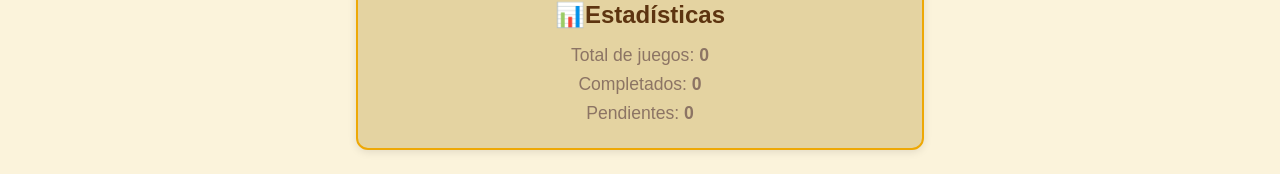
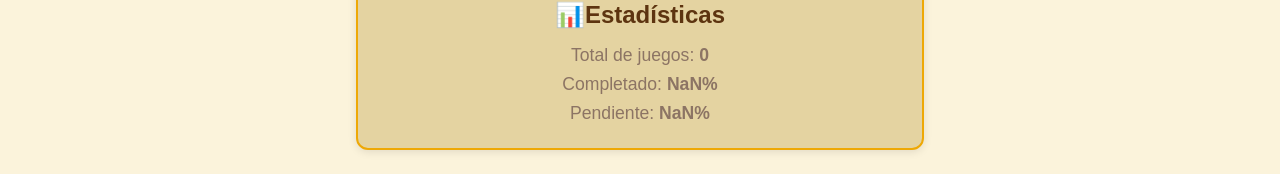
Before and after one commit to palomangc/entregable, a Vue app: page / in a window 1280 px wide. Shown: the part 492-666 px from the top of the page. Built offline with nearby package versions, Linux system fonts and the light colour scheme; no server answers; the database is empty.

Commit message:
Añadido botón borrar en ListaJuegos, y % en home.

```diff
--- a/src/App.vue
+++ b/src/App.vue
@@ -1,7 +1,3 @@
-<script setup>
-
-</script>
-
 <template>
   <div>
     <div class="home">
--- a/src/views/Home.vue
+++ b/src/views/Home.vue
@@ -32,8 +32,8 @@ onMounted(async () => {
       <h2>📊Estadísticas</h2>
       <ul>
         <li>Total de juegos: <strong>{{ total }}</strong></li>
-        <li>Completados: <strong>{{ completados }}</strong></li>
-        <li>Pendientes: <strong>{{ pendientes }}</strong></li>
+        <li>Completado: <strong>{{ ((completados / total) * 100).toFixed(2) }}%</strong></li>
+        <li>Pendiente: <strong>{{ ((pendientes / total) *100).toFixed(2) }}%</strong></li>
       </ul>
     </div>
   <div class="botones">
--- a/src/views/ListaJuegos.vue
+++ b/src/views/ListaJuegos.vue
@@ -54,6 +54,28 @@ onMounted ( async () => {
     .order('completado', { ascending: true});
     juegos.value = data
 })
+
+//Eliminar juegos
+async function borrarJuego(id) {
+  const { error } = await supabase
+  .from('juegos')
+  .delete()
+  .eq('id', id)
+
+  if (error){
+    console.error('Error al borrar el juego:', error)
+    alert('Hubo un error al eliminar el juego')
+  } else {
+    //Actualizar la lista de juegos tras borrar
+    juegos.value = juegos.value.filter(j => j.id !== id)
+  }
+
+  if (confirm('¿Estás seguro de que quieres eliminar este juego?')){
+
+  }
+}
+
+
 const juegosFiltradosOrdenados = computed (() => {
   let lista = juegos.value
 
@@ -112,13 +134,12 @@ return lista
         <p>Tiempo: {{ juego.tiempo }}</p>
         <p>Completado: {{ juego.completado ? 'Sí' : 'No' }}</p>
         <p>Puntuación: {{ (juego.puntos / juego.tiempo).toFixed(2) }}</p>
-
         <button @click="toggleMarcarCompletado(juego)">
           {{ juego.completado ? 'Marcar como no completado' : 'Marcar como completado' }}
         </button>
-
         <div class="game-actions">
           <button @click="editarJuego(juego.id)" class="edit-button">Editar</button>
+          <button @click="borrarJuego(juego.id)">Borrar</button>
         </div>
       </div>
     </div>
```
